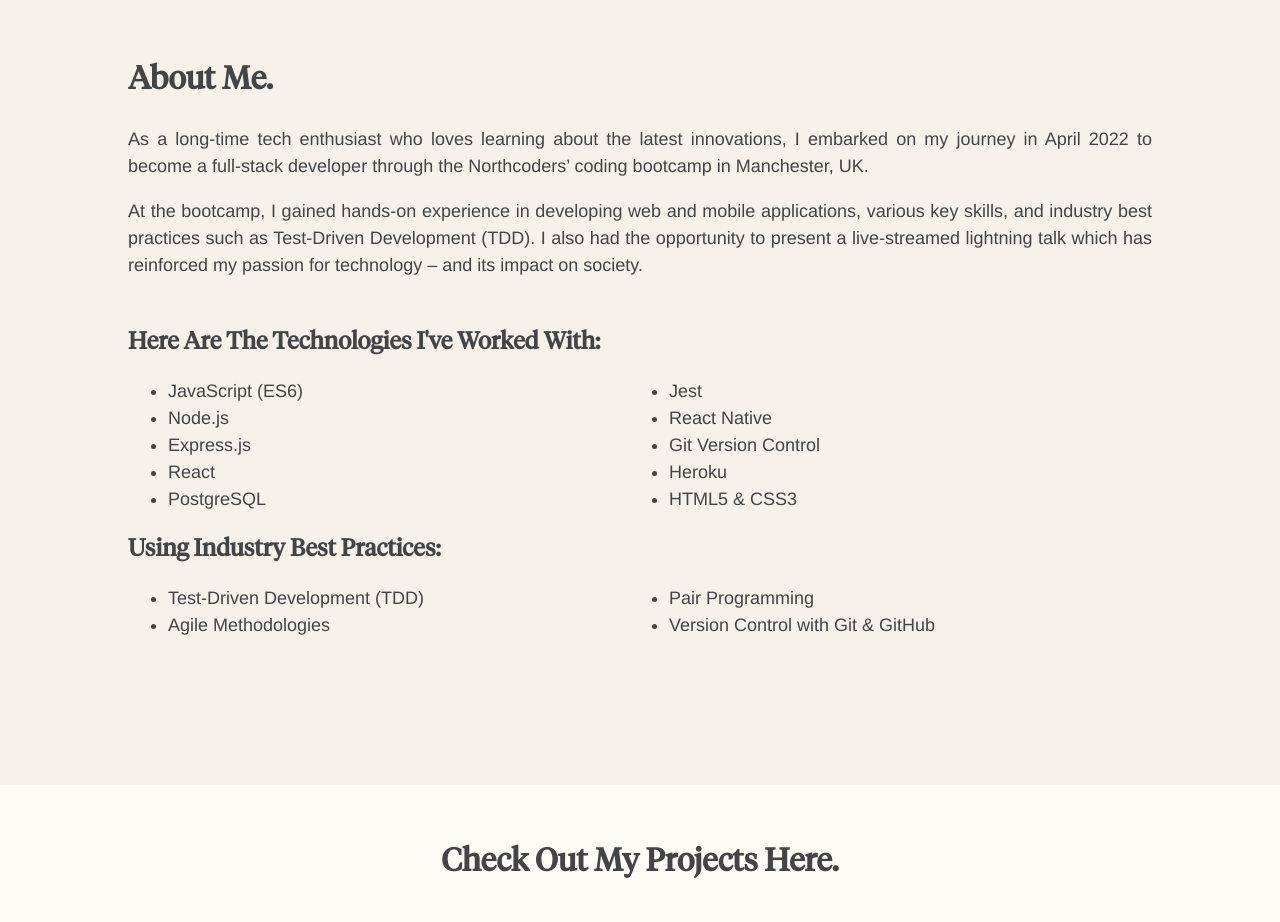
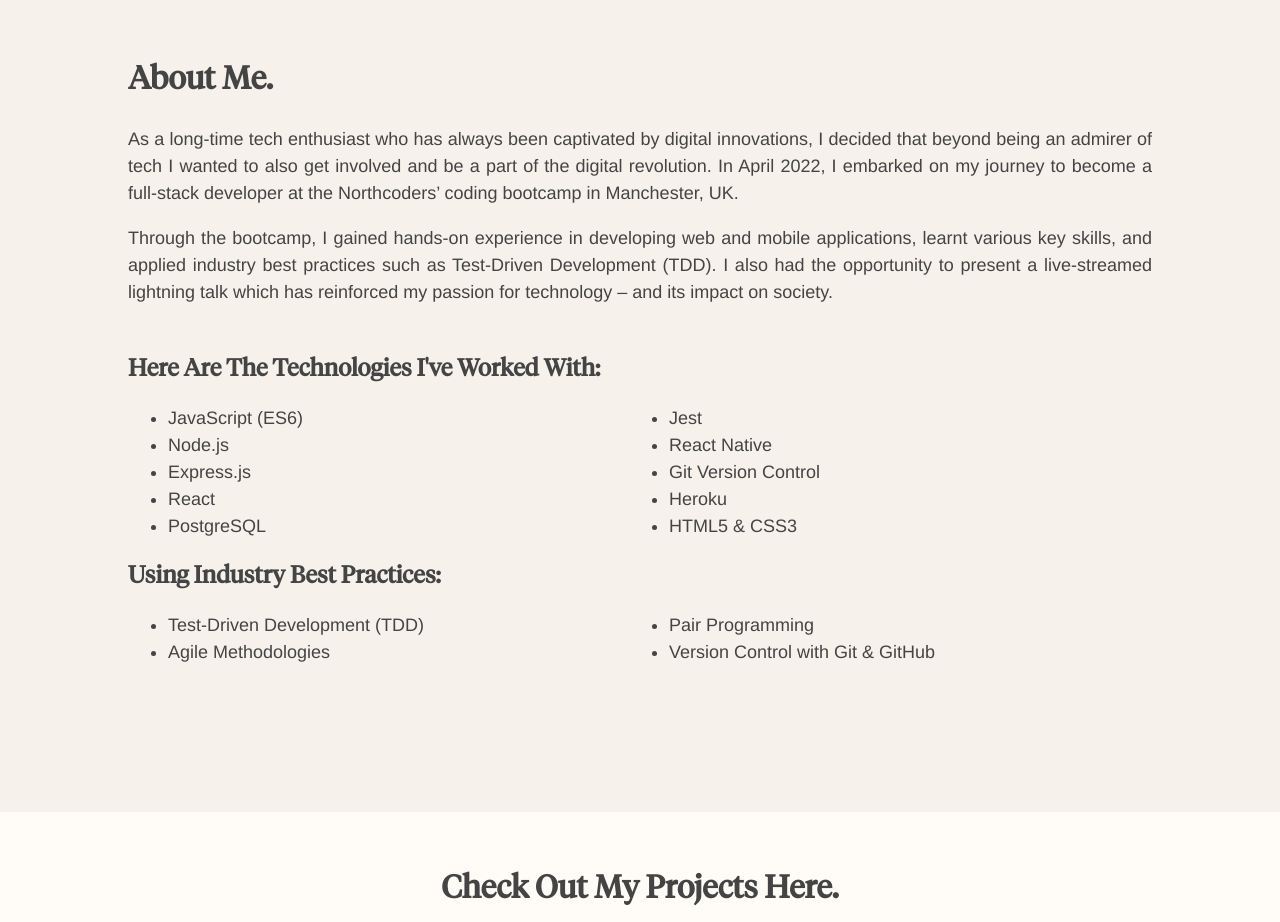
Before and after one commit to OneInfiniteLoops/Portfolio, a React (Create React App) app: page / in a window 1280 px wide. Shown: the part 820-1742 px from the top of the page. Built offline with nearby package versions, Linux system fonts and the light colour scheme; grey boxes are pictures that could not be loaded.

Commit message:
Edits content of p tags

```diff
--- a/src/components/About.jsx
+++ b/src/components/About.jsx
@@ -3,17 +3,18 @@ const About = () => {
     <div id="about">
       <h1>About Me.</h1>
       <p>
-        As a long-time tech enthusiast who loves learning about the latest
-        innovations, I embarked on my journey in April 2022 to become a
-        full-stack developer through the Northcoders’ coding bootcamp in
-        Manchester, UK.{" "}
+        As a long-time tech enthusiast who has always been captivated by digital
+        innovations, I decided that beyond being an admirer of tech I wanted to
+        also get involved and be a part of the digital revolution. In April
+        2022, I embarked on my journey to become a full-stack developer at the
+        Northcoders’ coding bootcamp in Manchester, UK.
       </p>
       <p>
-        At the bootcamp, I gained hands-on experience in developing web and
-        mobile applications, various key skills, and industry best practices
-        such as Test-Driven Development (TDD). I also had the opportunity to
-        present a live-streamed lightning talk which has reinforced my passion
-        for technology – and its impact on society.
+        Through the bootcamp, I gained hands-on experience in developing web and
+        mobile applications, learnt various key skills, and applied industry
+        best practices such as Test-Driven Development (TDD). I also had the
+        opportunity to present a live-streamed lightning talk which has
+        reinforced my passion for technology – and its impact on society.
       </p>
       <br></br>
       <div className="About-Lists">
```
